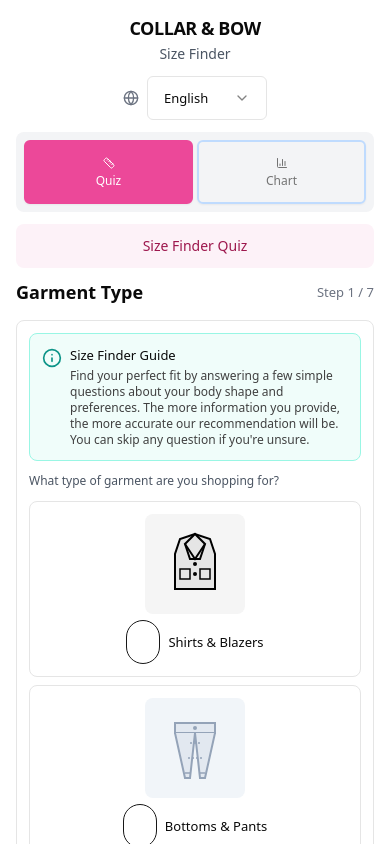
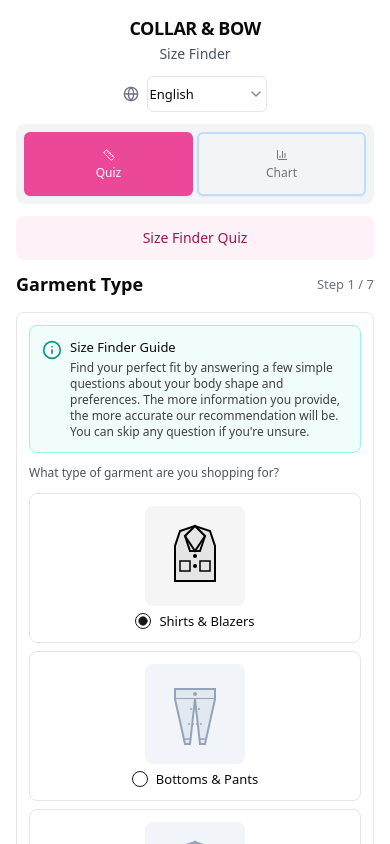
Before and after one commit to collarbow/v0-ringsizeguide2, a Next.js app: page / in a window 390 px wide. Shown: the top 844 px of the page. Built offline with nearby package versions, Linux system fonts and the light colour scheme.

Commit message:
Update globals.css

```diff
--- a/app/globals.css
+++ b/app/globals.css
@@ -366,8 +366,7 @@
 @media (max-width: 640px) {
   button,
   [role="button"] {
-    min-height: 44px !important;
-    padding: 0.75rem 1rem !important;
+    padding: 0.1rem !important;
     font-size: 0.875rem !important;
   }
 
```
